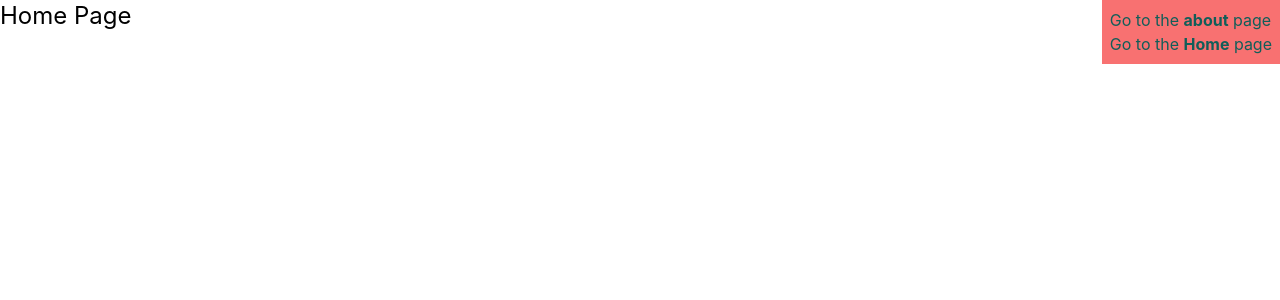
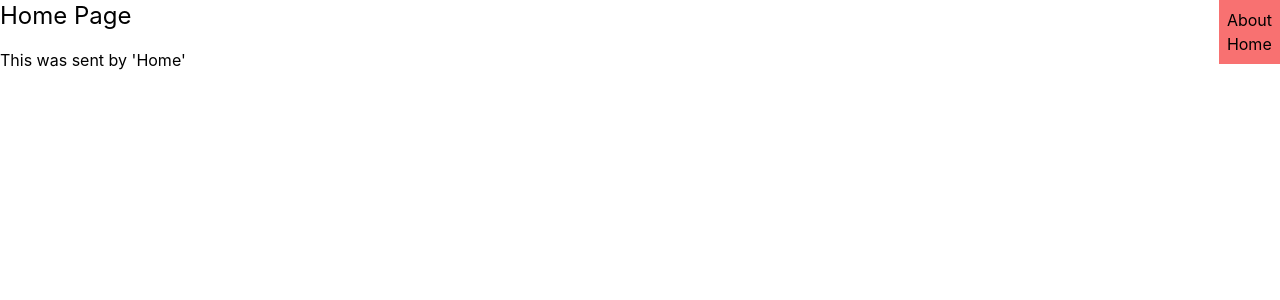
Before and after one commit to user1896/ExplorerSite-Router, a React (Create React App) app: page / in a window 1280 px wide. Shown: the top 300 px of the page. Built offline with nearby package versions, Linux system fonts and the light colour scheme.

Commit message:
Display the info about the component who navigate to the page

```diff
--- a/src/App.js
+++ b/src/App.js
@@ -4,13 +4,27 @@ import AboutUs from "./components/AboutUs";
 import Navbar from "./components/Navbar";
 import NotFound from './components/NotFound';
 import UserProfile from './components/UserProfile';
+import { useState } from 'react';
 
 function App() {
+  const [caller, setCaller] = useState("\'Home\'")
+  const [current, setCurrent] = useState("\'Home\'")
+
   return (
     <Routes>
-      <Route path='/' element={<Navbar />} >
-        <Route exact path='/' element={<Home />} />
-        <Route path='/about' element={<AboutUs />} />
+      <Route path='/'
+        element={<Navbar setCaller={setCaller} current={current} />}
+      >
+        <Route exact path='/'
+          element={
+            <Home caller={caller} setCurrent={setCurrent} />
+          }
+        />
+        <Route path='/about'
+          element={
+            <AboutUs caller={caller} setCurrent={setCurrent} />
+          }
+        />
         <Route path='/users/:username' element={<UserProfile />} />
       </Route>
       <Route path='*' element={<NotFound />} />
--- a/src/components/AboutUs.js
+++ b/src/components/AboutUs.js
@@ -1,7 +1,11 @@
-export default function AboutUs(){
+export default function AboutUs({caller, setCurrent}){
+  setCurrent("\'About\'")
   return(
     <>
       <h1 className="text-2xl pb-4" >About Us Page</h1>
+      <p>
+        This was sent by {caller}
+      </p>
     </>
   )
 }
--- a/src/components/Home.js
+++ b/src/components/Home.js
@@ -1,7 +1,11 @@
-export default function Home(){
+export default function Home({caller, setCurrent}){
+  setCurrent("\'Home\'")
   return(
     <>
       <h1 className="text-2xl pb-4" >Home Page</h1>
+      <p>
+        This was sent by {caller}
+      </p>
     </>
   )
 }
--- a/src/components/Navbar.js
+++ b/src/components/Navbar.js
@@ -1,15 +1,31 @@
-import { Outlet, Link } from "react-router-dom"
+import { Outlet, useNavigate } from "react-router-dom"
 
-export default function Navbar(){
+export default function Navbar({setCaller, current}){
+	// "useNavigate" is a custom hook, which means it will return a variable, just like the custom hooks that
+	// we create.
+	const navigate = useNavigate()
+
+	function handleHomeClick(){
+		setCaller(current)
+		navigate("/")
+	}
+
+	function handleAboutClick(){
+		setCaller(current)
+		navigate("/about")
+	}
+
 	return (
 		<>
 			<nav className="fixed top-0 right-0 bg-red-400 p-2" >
 				<ul>
 					<li>
-						<Link to="/about" className="text-teal-800" >Go to the <strong>about</strong> page</Link>
+						{/* <Link to="/about" className="text-teal-800" >Go to the <strong>about</strong> page</Link> */}
+						<button onClick={ handleAboutClick } >About</button>
 					</li>
 					<li>
-						<Link to="/" className="text-teal-800" >Go to the <strong>Home</strong> page</Link>
+						{/* <Link to="/" className="text-teal-800" >Go to the <strong>Home</strong> page</Link> */}
+						<button onClick={ handleHomeClick } >Home</button>
 					</li>
 				</ul>
 			</nav>
```
